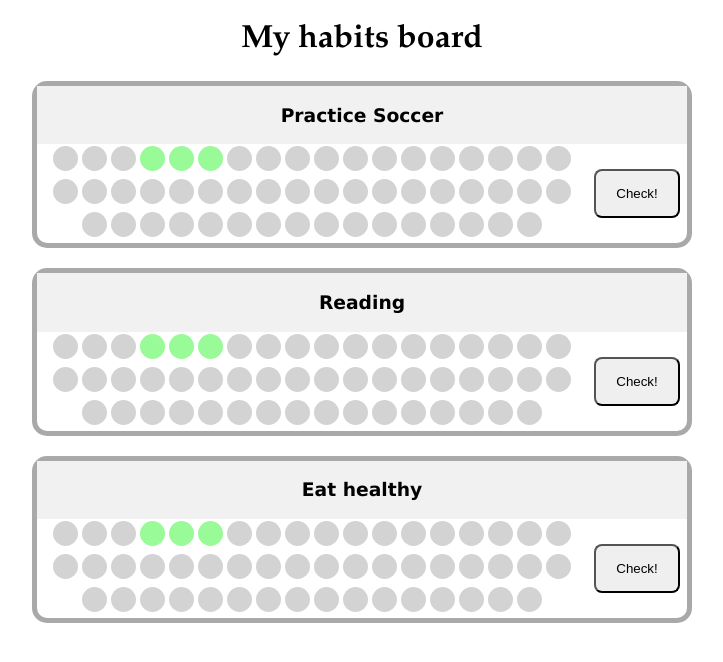
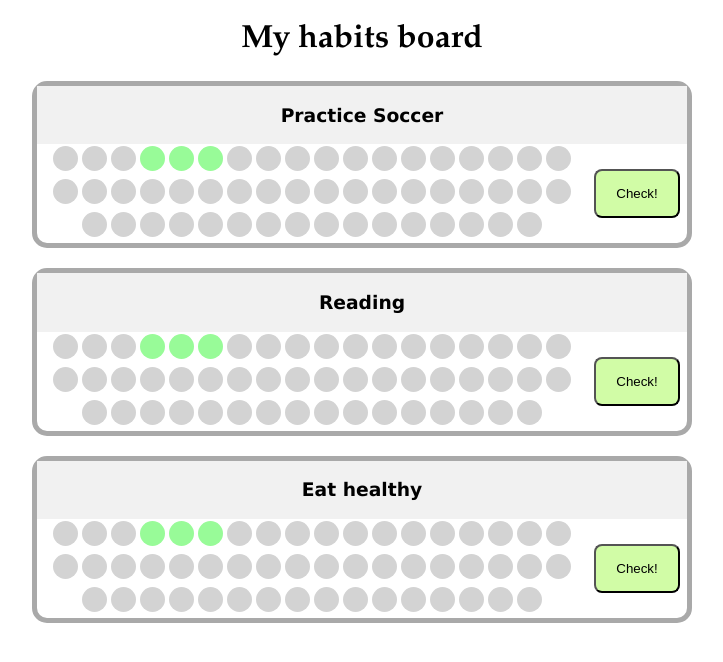
Before and after one commit to vetom/habitsboard, an Angular app: page / in a window 1280 px wide. Shown: the top 662 px of the page, without its empty margins (278-1001 px from the left). Built offline with nearby package versions, Linux system fonts and the light colour scheme.

Commit message:
style: add color to check button.

```diff
--- a/src/app/habits/habits.component.css
+++ b/src/app/habits/habits.component.css
@@ -47,6 +47,7 @@
   padding: 15px 20px;
   margin-top: 10px;
   margin-bottom: 10px;
+  background: #d1fca6;
 }
 
 @media all and (max-width: 602px) {
```
